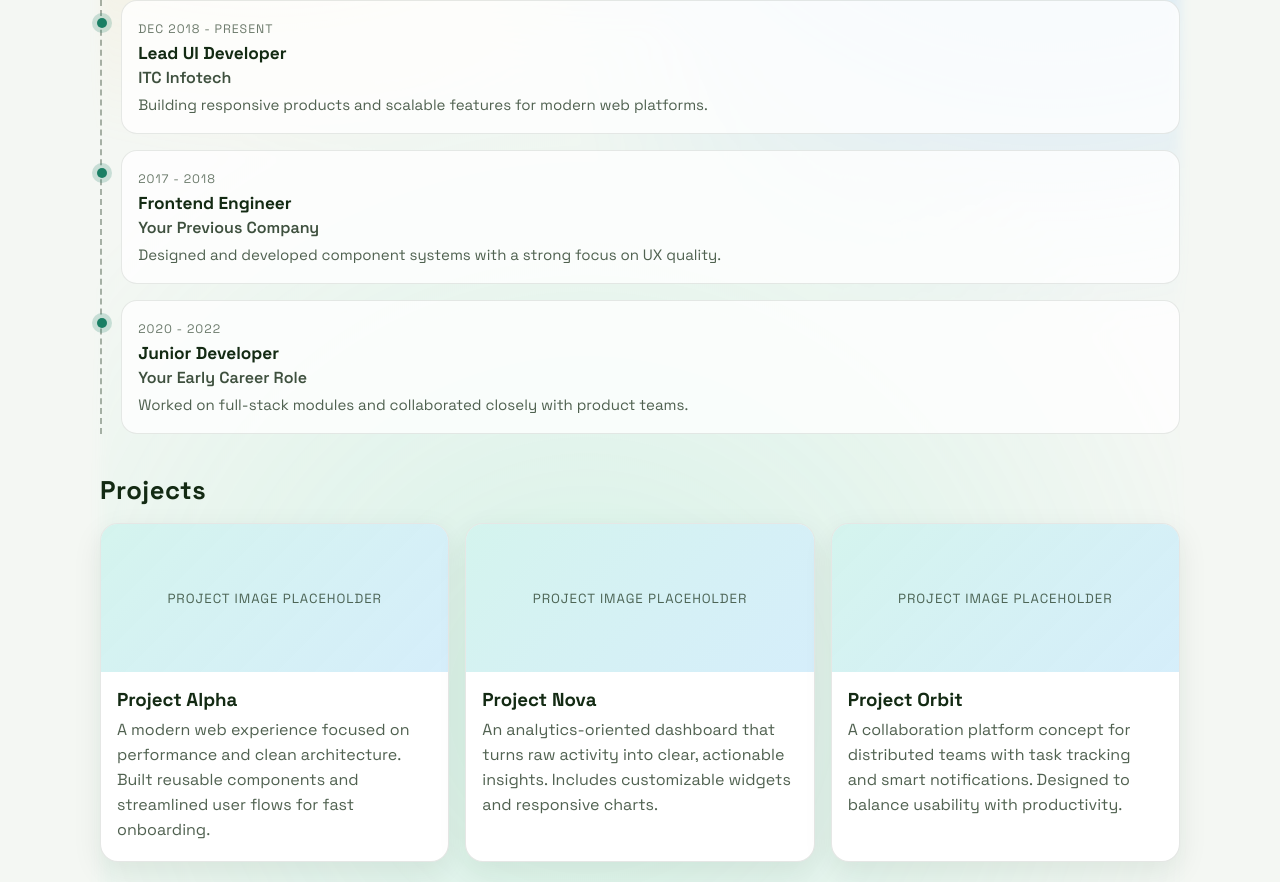
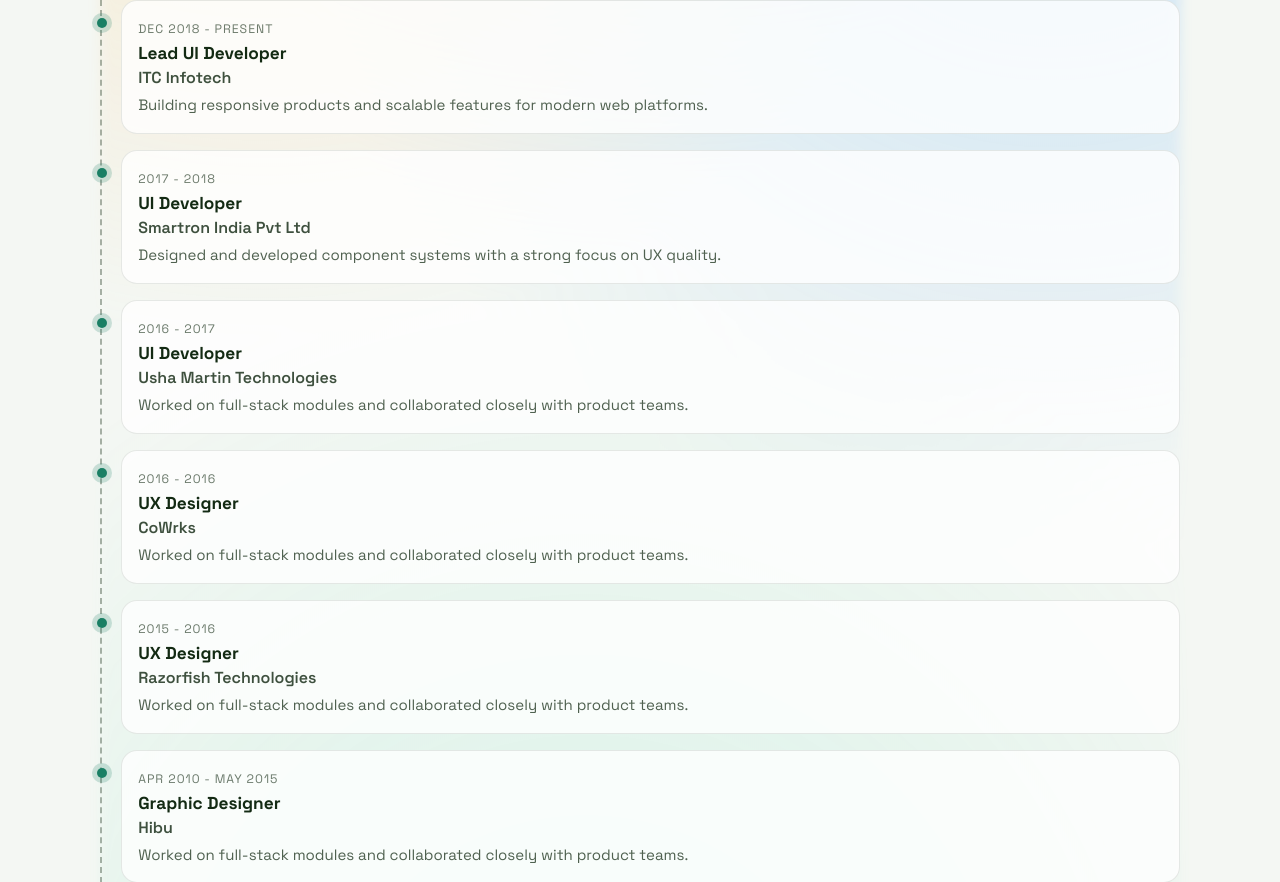
Before and after one commit to mohandeveloper2020/profile, a Next.js app: page / in a window 1280 px wide. Shown: the part 645-1527 px from the top of the page. Built offline with nearby package versions, Linux system fonts and the light colour scheme.

Commit message:
minor update

```diff
--- a/app/page.tsx
+++ b/app/page.tsx
@@ -26,14 +26,32 @@
   },
   {
     duration: "2017 - 2018",
-    role: "Frontend Engineer",
-    company: "Your Previous Company",
+    role: "UI Developer",
+    company: "Smartron India Pvt Ltd",
     note: "Designed and developed component systems with a strong focus on UX quality.",
   },
   {
-    duration: "2020 - 2022",
-    role: "Junior Developer",
-    company: "Your Early Career Role",
+    duration: "2016 - 2017",
+    role: "UI Developer",
+    company: "Usha Martin Technologies",
+    note: "Worked on full-stack modules and collaborated closely with product teams.",
+  },
+  {
+    duration: "2016 - 2016",
+    role: "UX Designer",
+    company: "CoWrks",
+    note: "Worked on full-stack modules and collaborated closely with product teams.",
+  },
+  {
+    duration: "2015 - 2016",
+    role: "UX Designer",
+    company: "Razorfish Technologies",
+    note: "Worked on full-stack modules and collaborated closely with product teams.",
+  },
+  {
+    duration: "Apr 2010 - May 2015",
+    role: "Graphic Designer",
+    company: "Hibu",
     note: "Worked on full-stack modules and collaborated closely with product teams.",
   },
 ];
```
